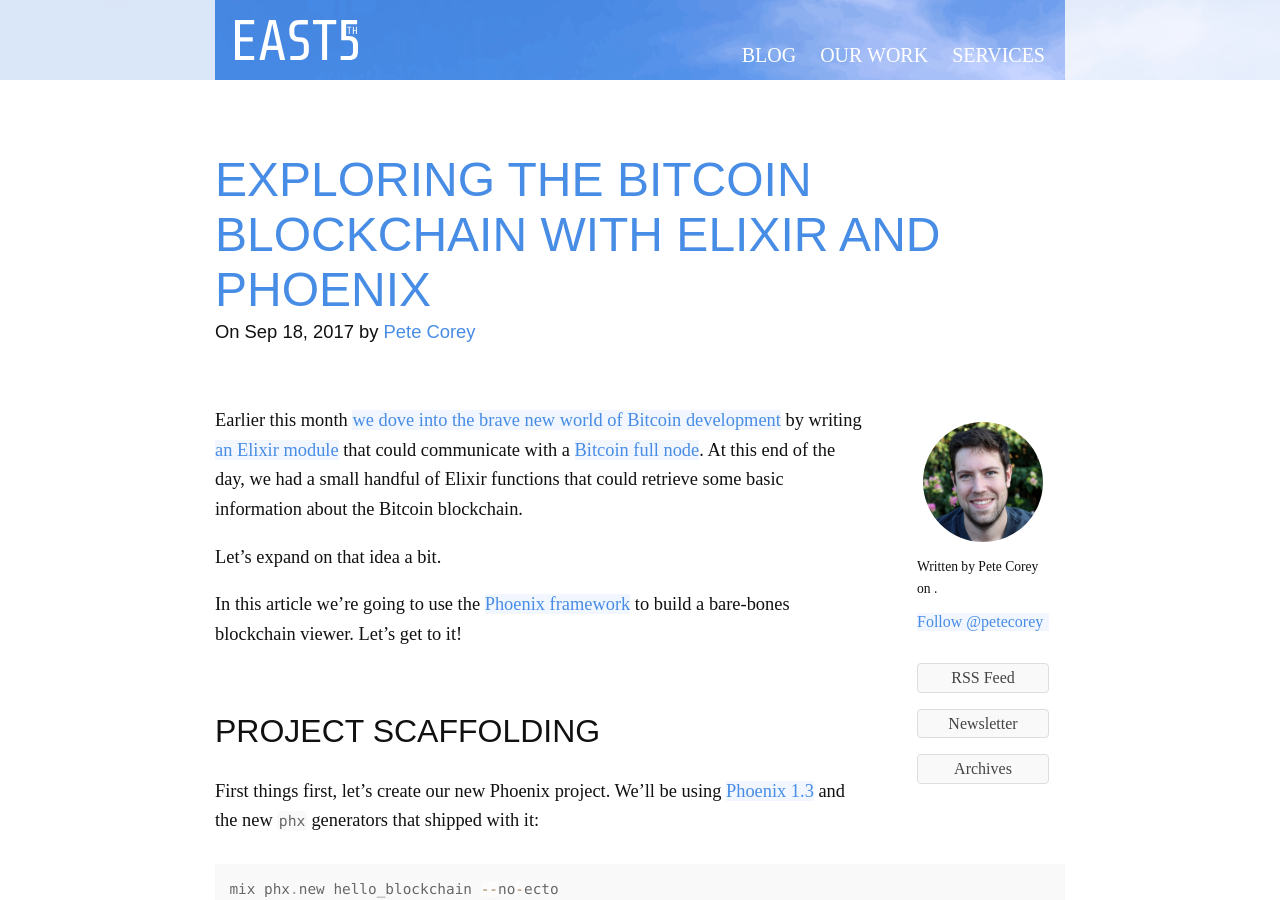
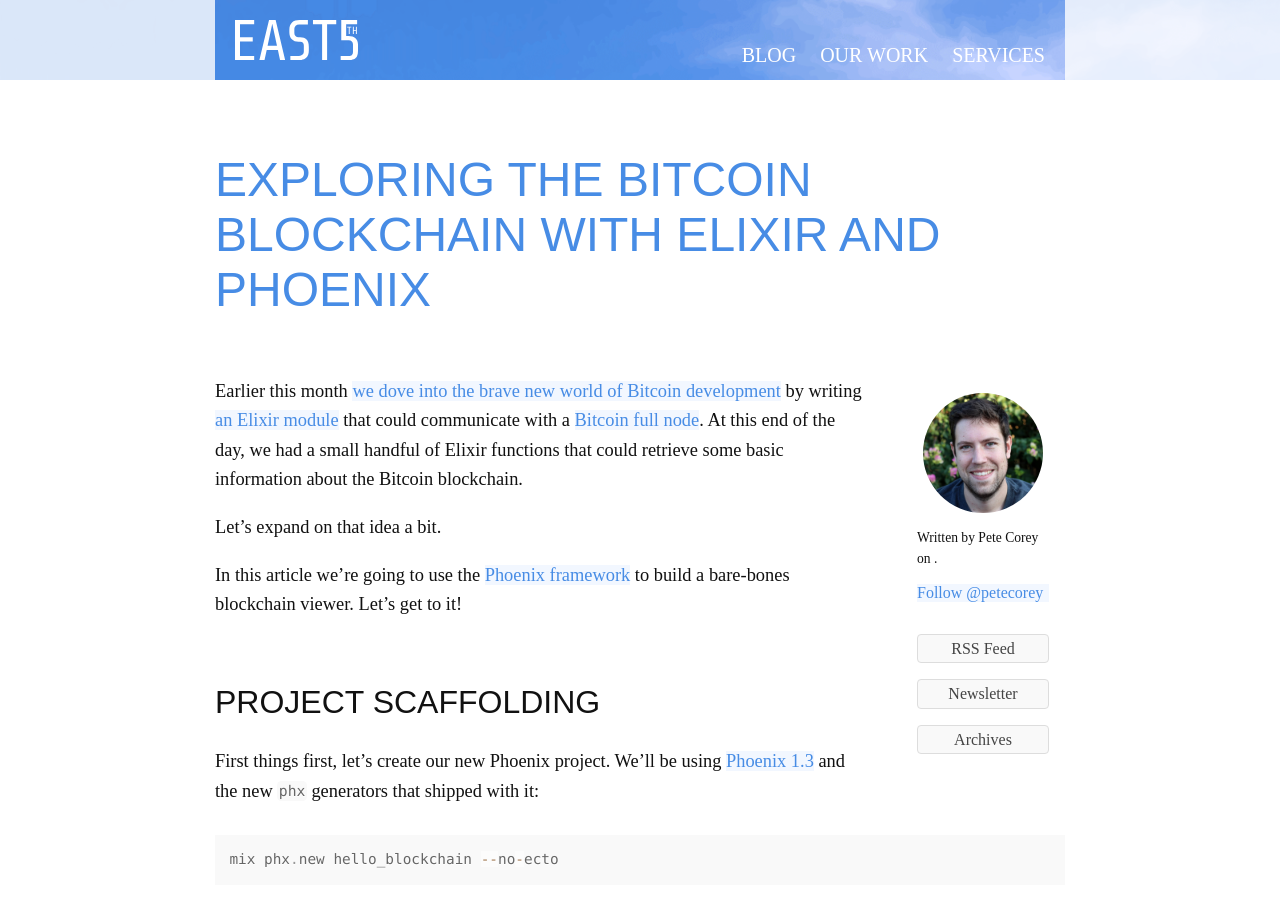
Before and after one commit to pcorey/pcorey.github.io, a Jekyll site: the page built from blog/index.html, in a window 1280 px wide and 900 px high. Built offline with Jekyll 4.4.1, drawn with Linux system fonts in a browser that asks for light colours; nearby versions of some CDN libraries; the list of posts is cut into pages by our own code; comment, search, counter and statistics services are not loaded; some of the changed text lies outside the part shown.

Commit message:
Removed by

```diff
--- a/_includes/head.html
+++ b/_includes/head.html
@@ -15,6 +15,7 @@
     <meta name="google-site-verification" content="ut-g0UTIu8DWrEtUvWSXrVlCq1exF4YD54ANC-c9rsk" />
     <link rel="icon" type="image/png" href="{{ "/img/favicon.png" | prepend: site.baseurl }}">
     <link rel="canonical" href="{{ page.url | replace:'index.html','' | prepend: site.baseurl | prepend: site.url }}">
+
 
     <!-- Custom CSS -->
     <link rel="stylesheet" href="{{ "/css/prism.css" | prepend: site.baseurl }}">
--- a/blog/index.html
+++ b/blog/index.html
@@ -11,7 +11,6 @@
         <header class="post-header">
           <h1>
             <a href="{{post.url}}">{{post.title}}</a>
-            <p>On {{ post.date | date: "%b %-d, %Y" }} by <a href="https://twitter.com/petecorey">Pete Corey</a></p>
           </h1>
         </header>
 
```
